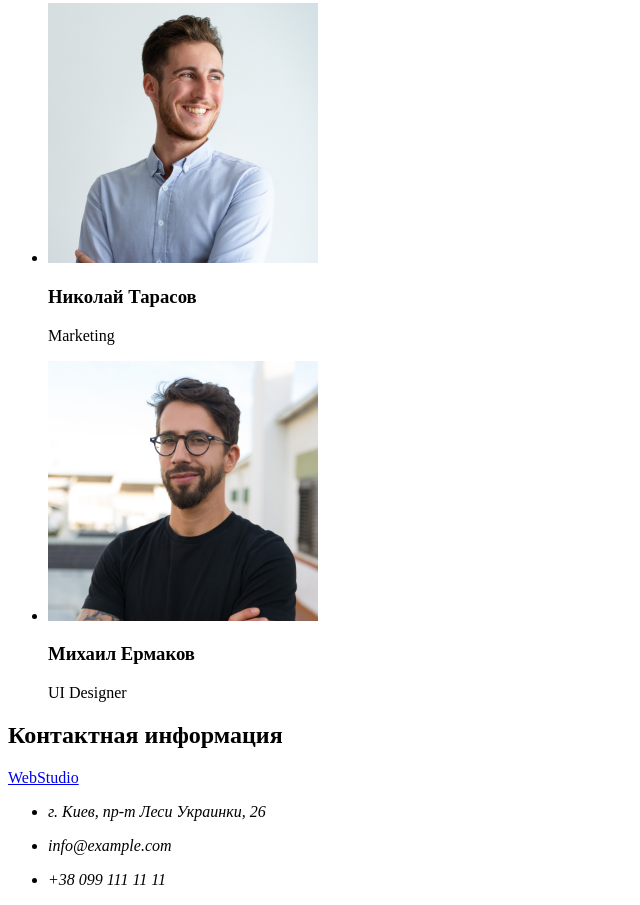
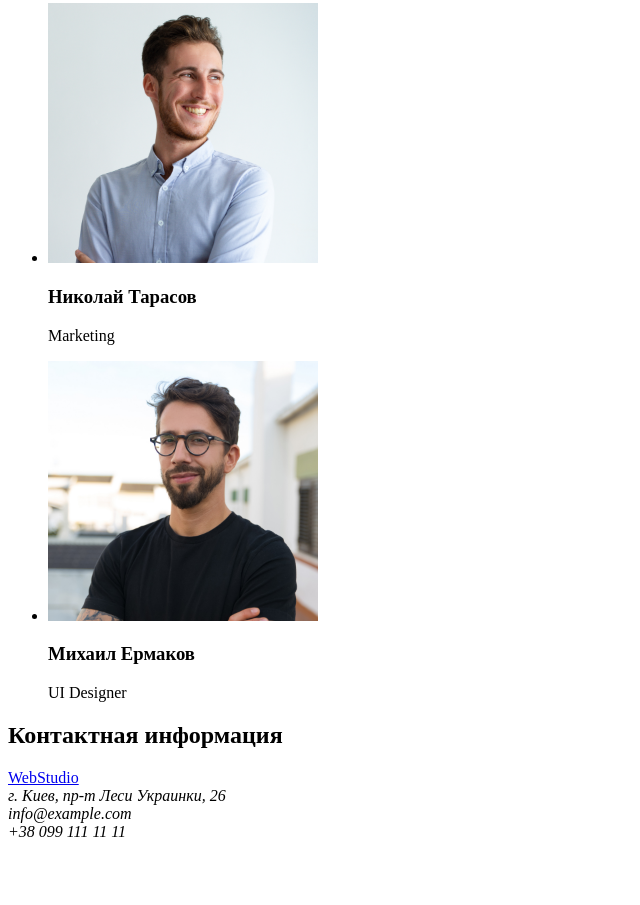
Before and after one commit to vlad9909/goit-markup-hw-01, a plain HTML site: page index.html in a window 1280 px wide. Shown: the part 2325-3230 px from the top of the page, without its empty margins (0-640 px from the left). After the commit the page ends 3174 px from the top, so only its background shows below. Drawn offline with Linux system fonts and the light colour scheme.

Commit message:
изменил адрес в спан

```diff
--- a/index.html
+++ b/index.html
@@ -111,17 +111,11 @@
         <h2>Контактная информация</h2>
         <a href="/">WebStudio</a>
         <address>
-          <ul>
-            <li>
-              <p>г. Киев, пр-т Леси Украинки, 26</p>
-            </li>
-            <li>
-              <p>info@example.com</p>
-            </li>
-            <li>
-              <p>+38 099 111 11 11</p>
-            </li>
-          </ul>
+          <span>
+            г. Киев, пр-т Леси Украинки, 26<br />
+            info@example.com<br />
+            +38 099 111 11 11<br
+          /></span>
         </address>
       </section>
     </footer>
```
